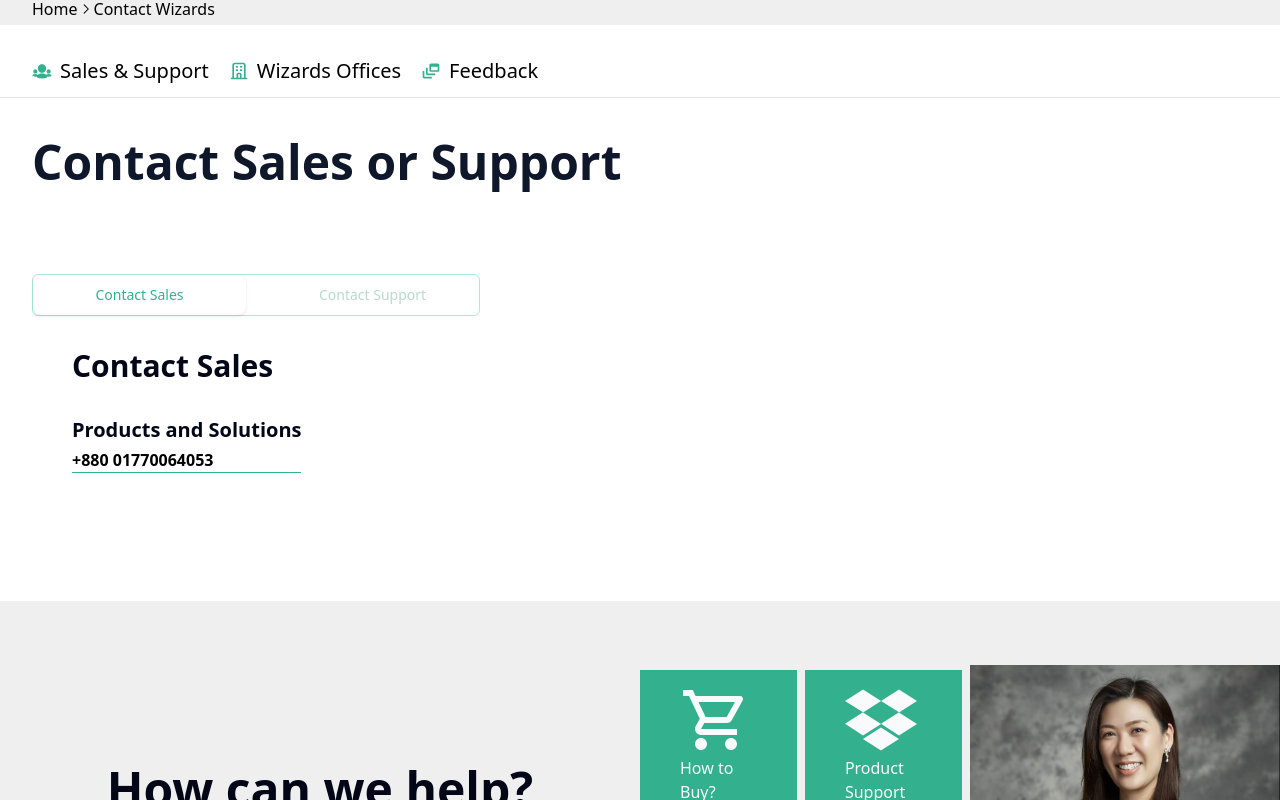
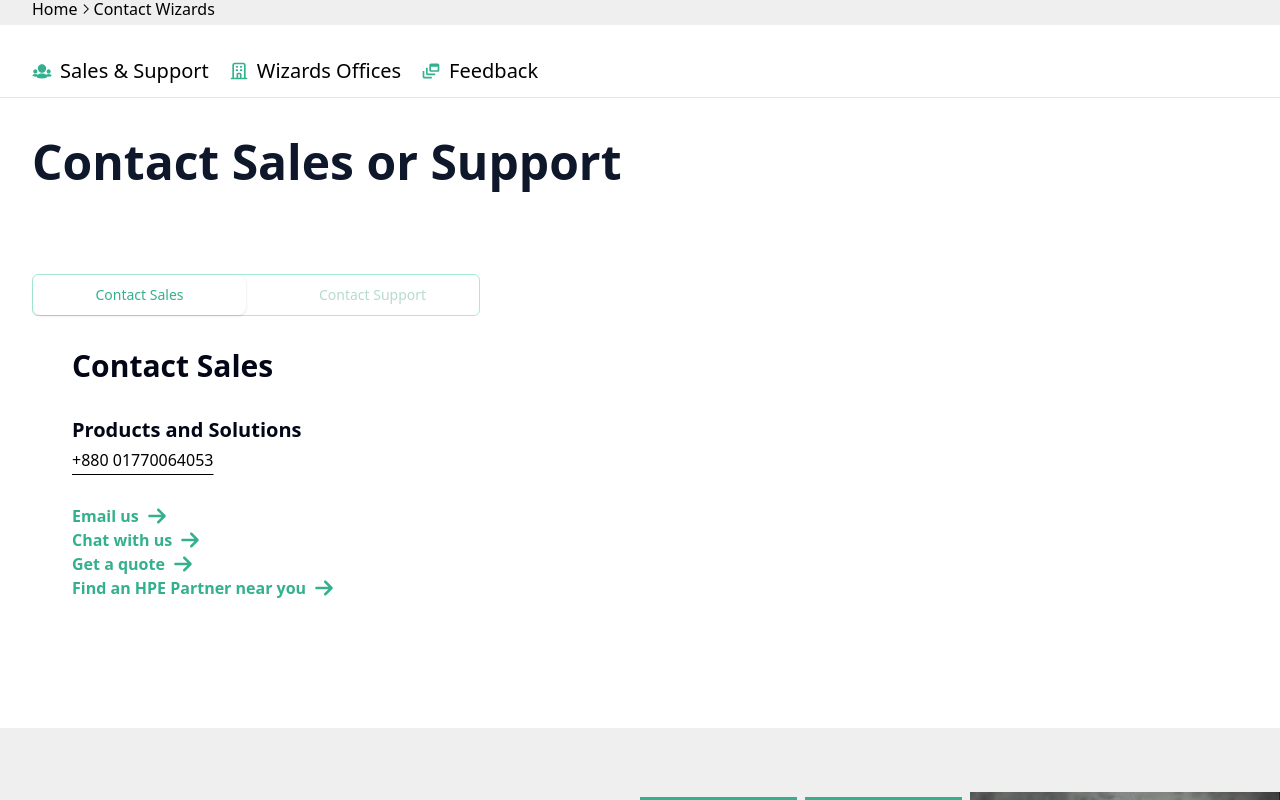
Before and after one commit to naymHdev/WebWorks-Wizards, a React (Vite) app: page /contact in a window 1280 px wide. Shown: the part 503-1303 px from the top of the page. Built offline with nearby package versions, Linux system fonts and the light colour scheme.

Commit message:
create and update a more section in contact page

```diff
--- /dev/null
+++ b/src/Pages/Contact/ContactFrom.jsx
@@ -0,0 +1,11 @@
+
+
+const ContactFrom = () => {
+    return (
+        <div>
+
+        </div>
+    );
+};
+
+export default ContactFrom;
--- a/src/Pages/Contact/InfoTab.jsx
+++ b/src/Pages/Contact/InfoTab.jsx
@@ -1,4 +1,6 @@
 import { Tab } from "@headlessui/react";
+import { FaArrowRight } from "react-icons/fa6";
+import ContactFrom from "./ContactFrom";
 
 function classNames(...classes) {
   return classes.filter(Boolean).join(" ");
@@ -39,6 +41,7 @@
         <Tab.Panels className="mt-8 md:px-10 w-full">
           <Tab.Panel>
             <div className=" flex justify-between">
+              <section>
                 <div>
                   <h2 className=" text-3xl font-bold text-slate-950">
                     Contact Sales
@@ -47,12 +50,30 @@
                     <h4 className=" text-xl font-bold text-slate-950">
                       Products and Solutions
                     </h4>
-                  <p className="mt-1 font-bold border-b border-b-[#33B08D]">
+                    <p className="mt-1 font-medium underline underline-offset-8">
                       +880 01770064053
                     </p>
                   </div>
                 </div>
-              <div></div>
+                <div className="mt-8">
+                  <div className=" flex items-center gap-2 hover:gap-4 hover:cursor-pointer font-bold text-[#33B08D]">
+                    <p>Email us</p> <FaArrowRight className=" text-xl" />
+                  </div>
+                  <div className=" flex items-center gap-2 hover:gap-4 hover:cursor-pointer font-bold text-[#33B08D]">
+                    <p>Chat with us</p> <FaArrowRight className=" text-xl" />
+                  </div>
+                  <div className=" flex items-center gap-2 hover:gap-4 hover:cursor-pointer font-bold text-[#33B08D]">
+                    <p>Get a quote</p> <FaArrowRight className=" text-xl" />
+                  </div>
+                  <div className=" flex items-center gap-2 hover:gap-4 hover:cursor-pointer font-bold text-[#33B08D]">
+                    <p>Find an HPE Partner near you</p>{" "}
+                    <FaArrowRight className=" text-xl" />
+                  </div>
+                </div>
+              </section>
+              <div>
+                <ContactFrom />
+              </div>
             </div>
           </Tab.Panel>
           <Tab.Panel>Contact Support</Tab.Panel>
```
Lines whose indentation alone changed are shown as unchanged.
